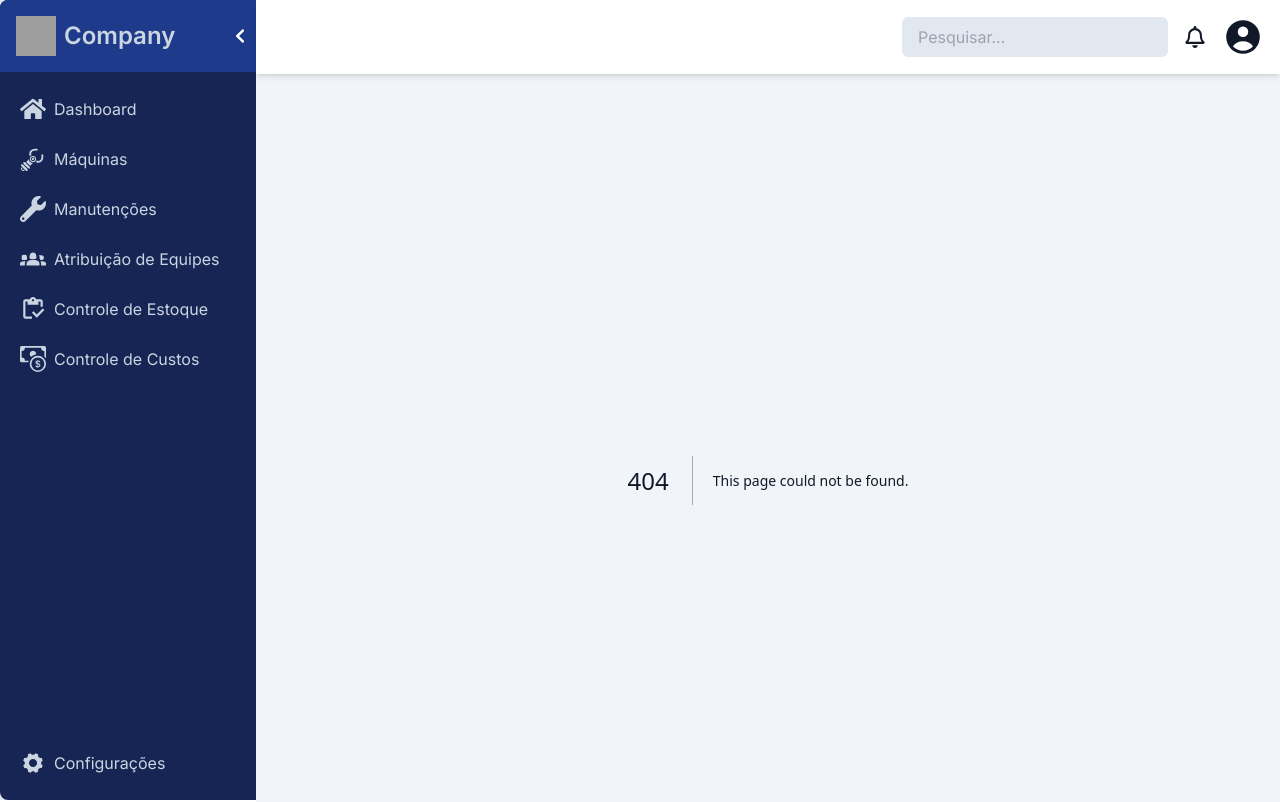
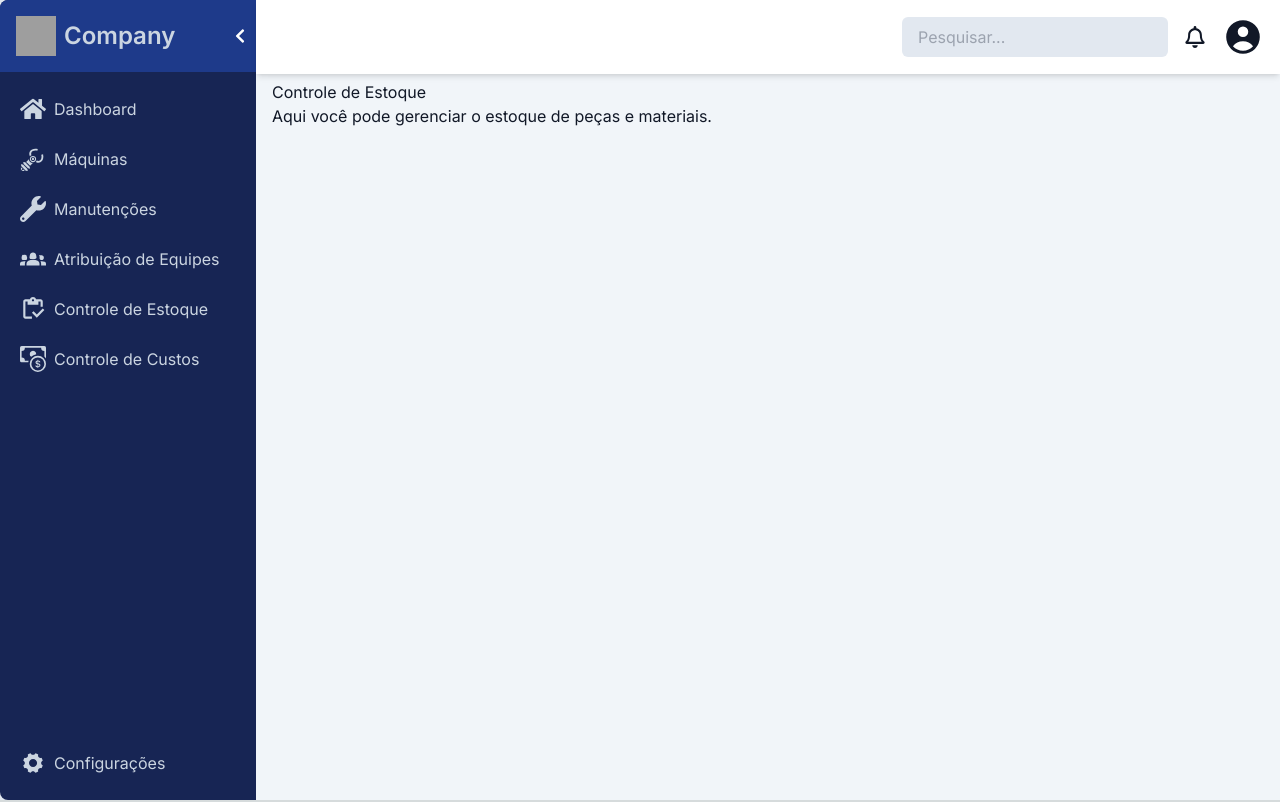
Before and after one commit to heCarlo/frontend, a Next.js app: page /inventory in a window 1280 px wide. Before the commit this address had no page. Shown: the top 802 px of the page. Built offline with nearby package versions, Linux system fonts and the light colour scheme; grey boxes are pictures that could not be loaded.

Commit message:
feat: added home inventory page

```diff
--- /dev/null
+++ b/app/inventory/page.tsx
@@ -0,0 +1,13 @@
+// app/inventory/page.tsx
+import React from 'react';
+
+const Inventory: React.FC = () => {
+  return (
+    <div>
+      <h1>Controle de Estoque</h1>
+      <p>Aqui você pode gerenciar o estoque de peças e materiais.</p>
+    </div>
+  );
+};
+
+export default Inventory;
```
